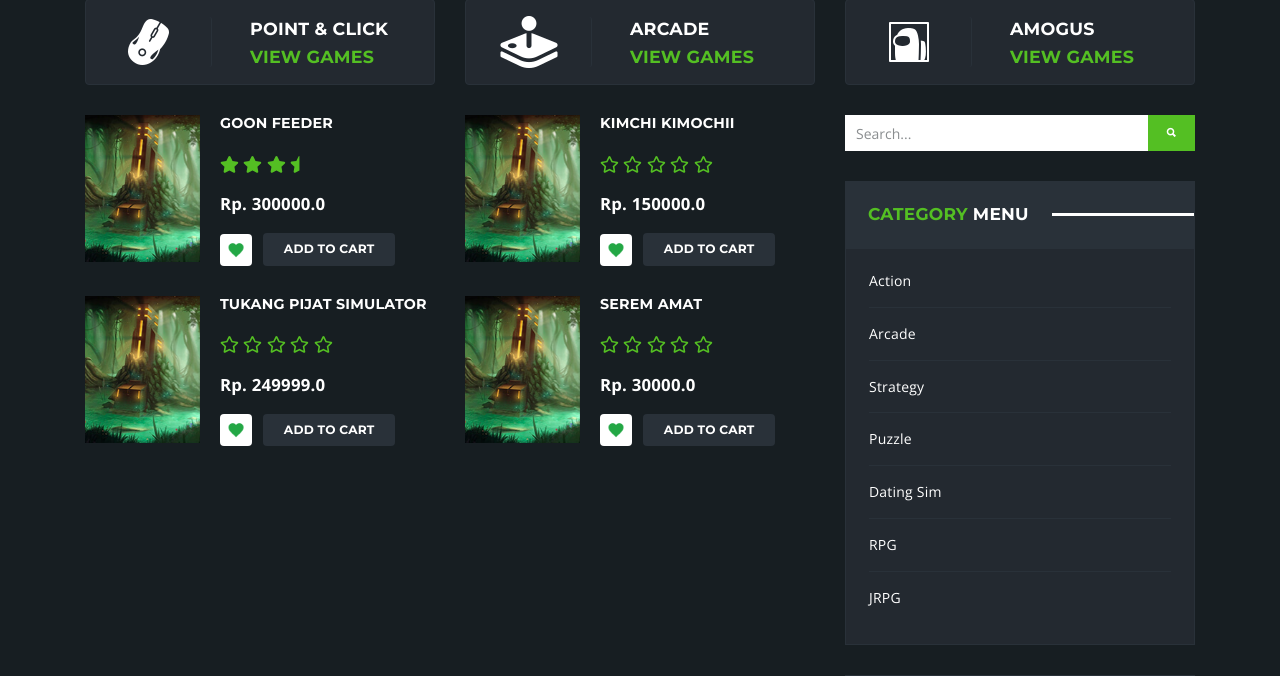
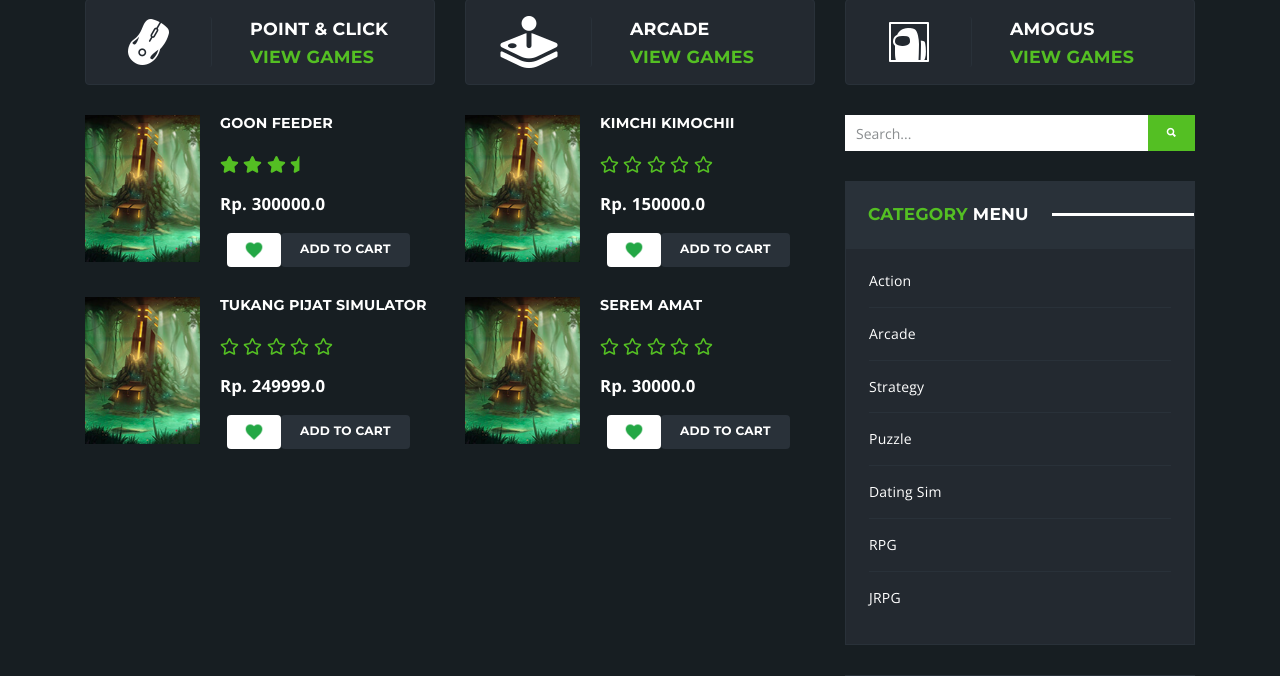
Before and after one commit to josevernando/Sprout-Game-Store, a Django app: page / in a window 1280 px wide. Shown: the part 671-1347 px from the top of the page. Run offline with Django 4.2, Linux system fonts and the light colour scheme; data comes from the database, SQL or seed files in the repository; some libraries are stand-ins or nearby versions; some web fonts are replaced.

Commit message:
Revert "detauil"
This reverts commit a708e0931dcb40a970275abac0cadea76d99eebd.

```diff
--- a/sproutg/base/templates/base/store-product.html
+++ b/sproutg/base/templates/base/store-product.html
@@ -60,13 +60,13 @@
 								<div class="nk-product-price">Rp. {{game.price}}</div>
 								<div class="nk-gap-1"></div>
 								<div class="input-group">
+									<span class="mx-1"></span>
 									{% if game in curUser.customer.myGames.all %}
                   <a href="{% url 'mygames' %}" class="nk-btn nk-btn nk-btn-rounded nk-btn-color-main-1">Open My Games</a>
                   {% else %}
 									<a href="{% url 'addToList' 'wishlist' game.id %}" class="nk-btn nk-btn-rounded nk-btn-color-dark-3 px-2">
 										<img src="{% static 'assets/images/heart-icon.png'%}" class="pict-icon m-0" alt="">
 									</a>
-                  <span class="mx-1"></span>
                   <a href="{% url 'addToList' 'cart' game.id %}" class="nk-btn nk-btn nk-btn-rounded nk-btn-color-main-1">Add to Cart</a>
                   {% endif %}
 
--- a/sproutg/base/templates/base/store-search.html
+++ b/sproutg/base/templates/base/store-search.html
@@ -50,7 +50,7 @@
               <div class="nk-gap-1"></div>
               {% include 'base/star-rating_component.html' %}
               <div class="nk-gap-1"></div>
-              {{ game.description|slice:":90" }} . . .
+              {{ game.description|slice:":140" }} . . .
               <div class="nk-gap-2"></div>
               <div class="nk-product-price">Rp. {{ game.price }}</div>
               <div class="nk-gap-1"></div>
@@ -58,7 +58,7 @@
                 {% if game in curUser.customer.myGames.all %}
                 <a href="{% url 'mygames' %}" class="nk-btn nk-btn-rounded nk-btn-color-dark-3 nk-btn-hover-color-main-1">Open My Games</a>
                 {% else %}
-                <a href="{% url 'addToList' 'wishlist' game.id %}" class="nk-btn nk-btn-sm nk-btn-rounded nk-btn-color-white px-2">
+                <a href="{% url 'addToList' 'wishlist' game.id %}" class="nk-btn nk-btn-sm nk-btn-rounded nk-btn-color-white nk-btn-hover-color-main-1 ">
                   <img src="{% static 'assets/images/heart-icon.png'%}" class="pict-icon" alt="">
                 </a>
                 <span class="mx-1"></span>
--- a/sproutg/base/templates/base/store.html
+++ b/sproutg/base/templates/base/store.html
@@ -77,15 +77,16 @@
                 <div class="nk-gap-1"></div>
                 <div class="nk-product-price">Rp. {{game.price}}</div>
                 <div class="nk-gap-1"></div>
-                <div class="  ">
+                <div class="d-flex">
+
+                  <span class="mx-1"></span>
                   {% if game in curUser.customer.myGames.all %}
                   <a href="{% url 'mygames' %}" class="nk-btn nk-btn-rounded nk-btn-color-dark-3 nk-btn-hover-color-main-1">Open My Games</a>
                   {% else %}
-                  <a href="{% url 'addToList' 'wishlist' game.id %}" class="nk-btn nk-btn-sm nk-btn-rounded nk-btn-color-white px-2">
+                  <a href="{% url 'addToList' 'wishlist' game.id %}" class="nk-btn nk-btn-sm nk-btn-rounded nk-btn-color-white nk-btn-hover-color-main-1 ">
                     <img src="{% static 'assets/images/heart-icon.png'%}" class="pict-icon" alt="">
                   </a>
-                  <span class="mx-1"></span>
-                  <a href="{% url 'addToList' 'cart' game.id %}" class="nk-btn nk-btn-rounded nk-btn-color-dark-3 nk-btn-hover-color-main-1 px-lg-2 px-xl-4 ">Add to Cart</a>
+                  <a href="{% url 'addToList' 'cart' game.id %}" class="nk-btn nk-btn-rounded nk-btn-color-dark-3 nk-btn-hover-color-main-1">Add to Cart</a>
                   {% endif %}
                 </div>
 
--- a/sproutg/static/assets/css/mysheet.css
+++ b/sproutg/static/assets/css/mysheet.css
@@ -22,7 +22,7 @@
 }
 
 .pict-icon {
-    height: 18px;
+    height: 20px;
 }
 
 .wish-con {
```
